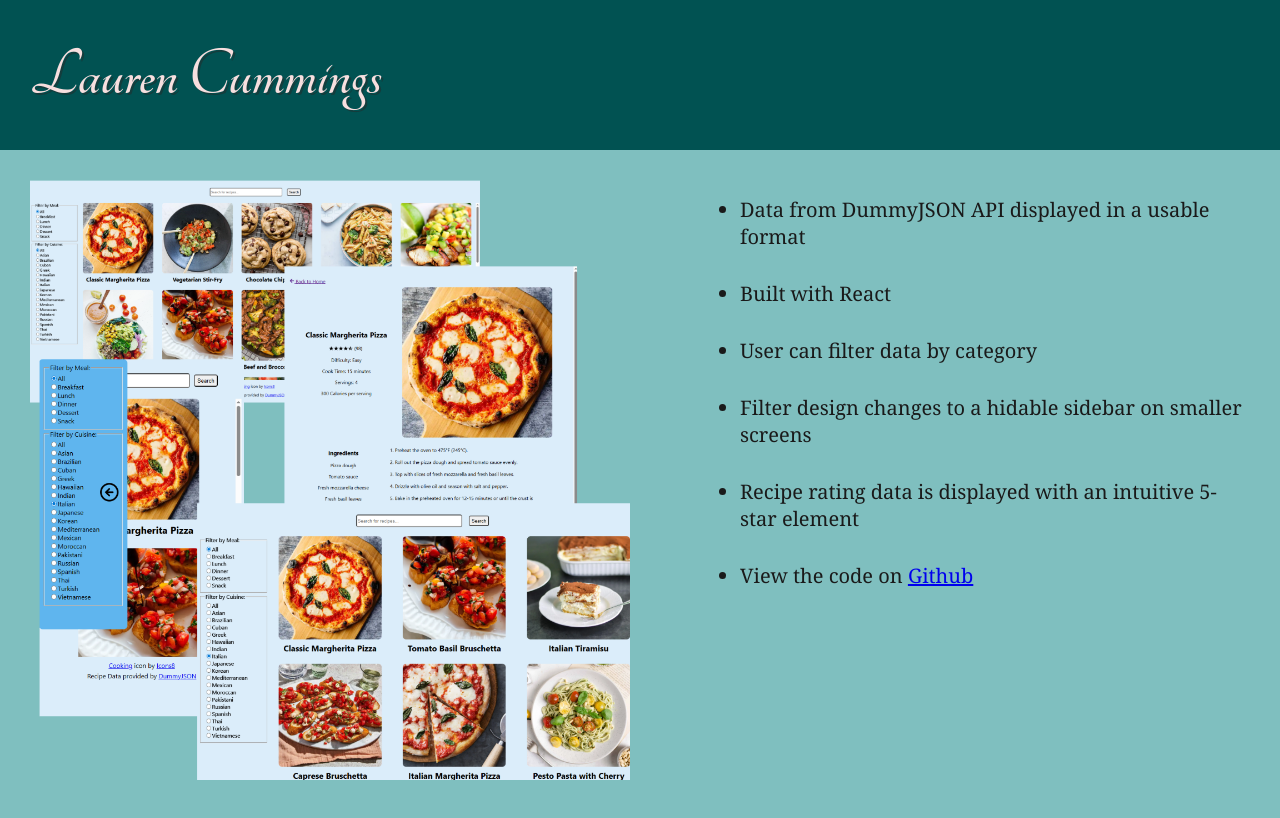
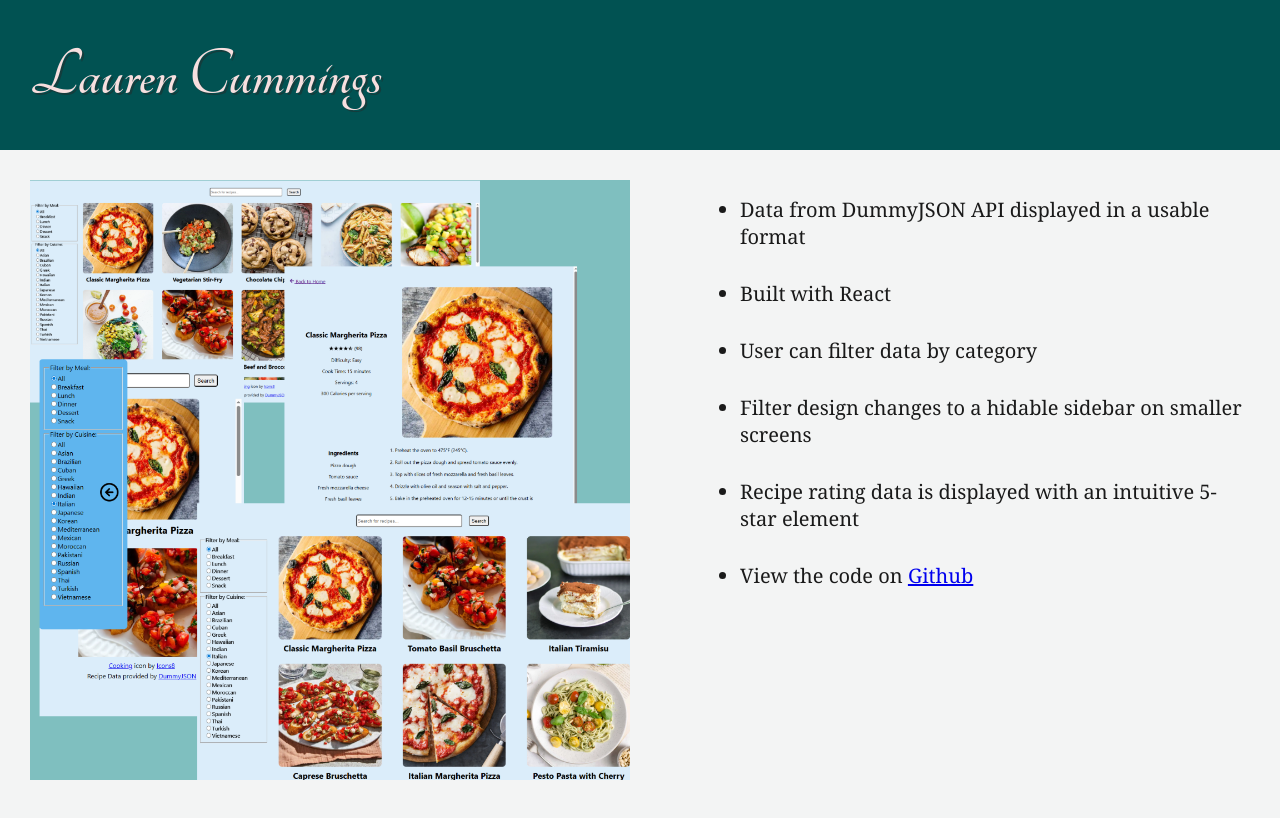
Before and after one commit to LaurenCummings/portfolio-project, a React (Vite) app: page /recipe-project in a window 1280 px wide. Shown: the top 818 px of the page. Built offline with nearby package versions, Linux system fonts and the light colour scheme.

Commit message:
changed background on project pages and center aligned content - collages will need to be updated

```diff
--- a/src/css/Project.css
+++ b/src/css/Project.css
@@ -1,11 +1,12 @@
 .selected-project {
-    background-color: rgba(0, 128, 128, 0.5);
+  background-color: rgba(231, 233, 233, 0.5);
   padding-bottom: 30px;
   min-height: calc(100vh - 100px - 30px);
 }
 
 .project-info {
   display: flex;
+  justify-content: center;
 }
 
 .project-info img {
@@ -27,7 +28,7 @@
 
 .project-details li {
   margin-bottom: 30px;
-    font-family: Georgia, 'Times New Roman', Times, serif;
+  font-family: Georgia, "Times New Roman", Times, serif;
   font-size: 20px;
   color: rgb(26, 26, 26);
 }
```
Lines whose indentation alone changed are shown as unchanged.
